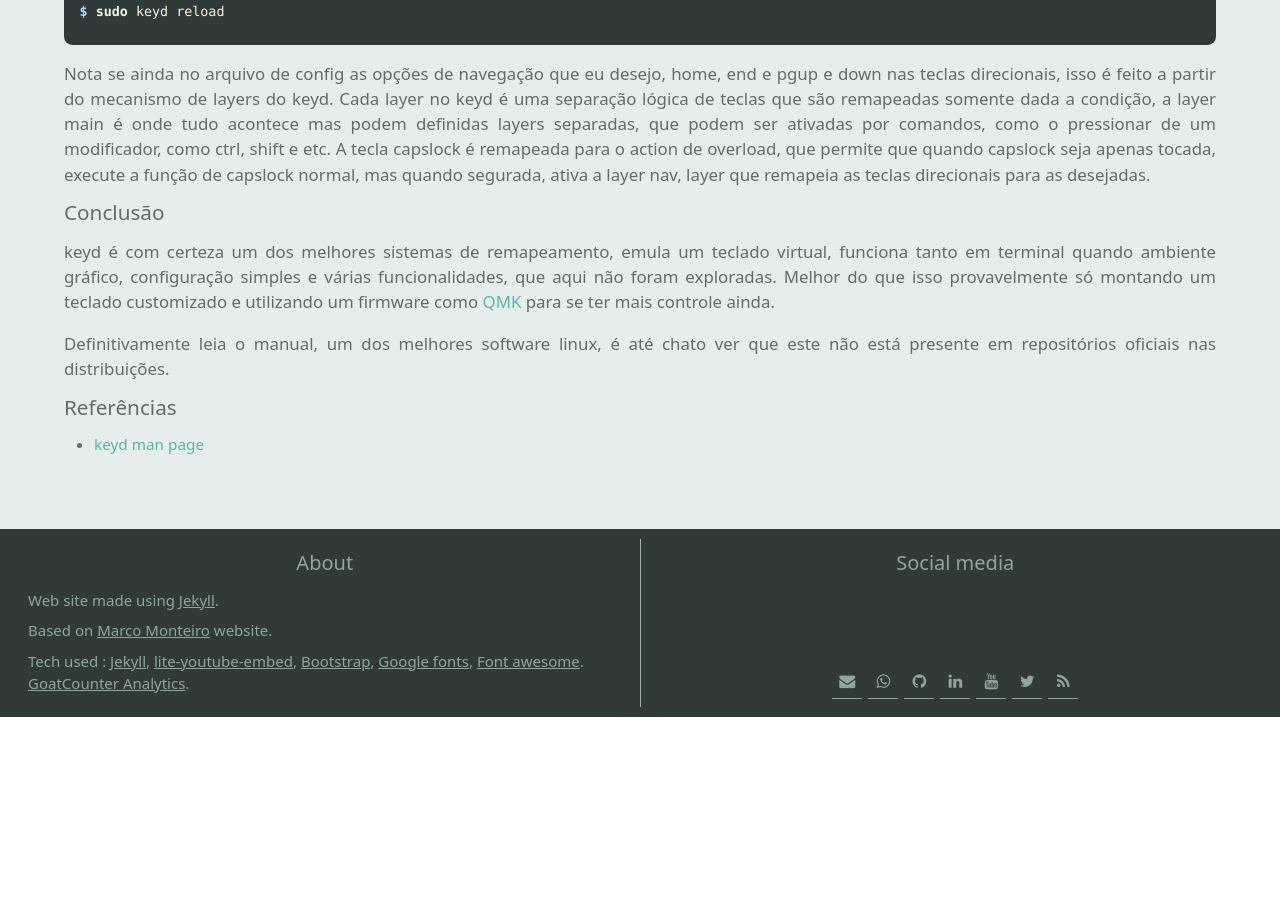
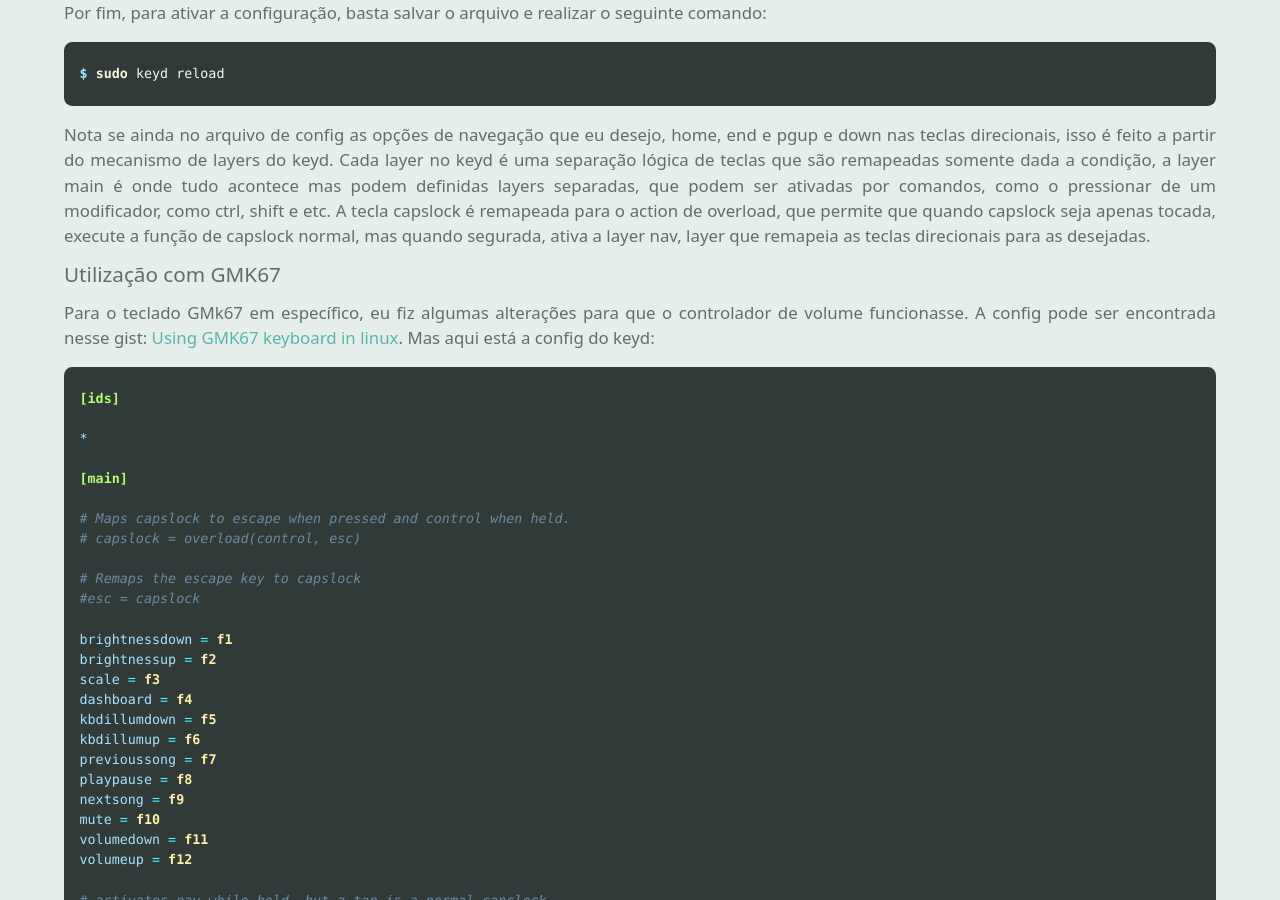
Before and after one commit to Joao-Peterson/joao-peterson.github.io, a Jekyll site: the page built from _posts/2023-08-1-keyremap.md, in a window 1280 px wide and 900 px high, scrolled down 2096 px. Built offline with Jekyll 4.4.1, drawn with Linux system fonts in a browser that asks for light colours; nearby versions of some CDN libraries; some web fonts are replaced; before the commit the page ends 2813 px from its top, so only the background shows below that; some of the changed text lies outside the part shown.

Commit message:
tweak keyd

````diff
--- a/_posts/2023-08-1-keyremap.md
+++ b/_posts/2023-08-1-keyremap.md
@@ -1,9 +1,9 @@
 ---
 layout: post
-title:  "Remapeando teclas no linux usando keyd"
+title:  "Remapeando teclas no linux usando keyd + config GMK67"
 author: [peterson]
 date:   2023-08-01 12:00:00 -0300
-description: "Remapeando teclas no linux usando keyd"
+description: "Remapeando teclas no linux usando keyd + config GMK67"
 categories: [linux, tutorials, keyboard]
 keywords: [linux, tutorials, keyboard, keyd]
 published: true
@@ -92,6 +92,53 @@ $ sudo keyd reload
 
 Nota se ainda no arquivo de config as opções de navegação que eu desejo, home, end e pgup e down nas teclas direcionais, isso é feito a partir do mecanismo de layers do keyd. Cada layer no keyd é uma separação lógica de teclas que são remapeadas somente dada a condição, a layer main é onde tudo acontece mas podem definidas layers separadas, que podem ser ativadas por comandos, como o pressionar de um modificador, como ctrl, shift e etc. A tecla capslock é remapeada para o action de overload, que permite que quando capslock seja apenas tocada, execute a função de capslock normal, mas quando segurada, ativa a layer nav, layer que remapeia as teclas direcionais para as desejadas.
 
+# Utilização com GMK67
+
+Para o teclado GMk67 em específico, eu fiz algumas alterações para que o controlador de volume funcionasse. A config pode ser encontrada nesse gist: [Using GMK67 keyboard in linux](https://gist.github.com/Joao-Peterson/d9b327b17933a128ee6d94c4c418df0c). Mas aqui está a config do keyd:
+
+```ini
+[ids]
+
+*
+
+[main]
+
+# Maps capslock to escape when pressed and control when held.
+# capslock = overload(control, esc)
+
+# Remaps the escape key to capslock
+#esc = capslock
+
+brightnessdown = f1
+brightnessup = f2
+scale = f3
+dashboard = f4
+kbdillumdown = f5
+kbdillumup = f6
+previoussong = f7
+playpause = f8
+nextsong = f9
+mute = f10
+volumedown = f11
+volumeup = f12
+
+# activates nav while held, but a tap is a normal capslock
+capslock = overload(nav, capslock)
+
+[nav]
+
+up = pageup
+down = pagedown
+left = home
+right = end
+
+[meta]
+
+mute = playpause
+volumedown = volumedown
+volumeup = volumeup
+```
+
 # Conclusão
 
 keyd é com certeza um dos melhores sistemas de remapeamento, emula um teclado virtual, funciona tanto em terminal quando ambiente gráfico, configuração simples e várias funcionalidades, que aqui não foram exploradas. Melhor do que isso provavelmente só montando um teclado customizado e utilizando um firmware como [QMK](https://qmk.fm/) para se ter mais controle ainda.
````
